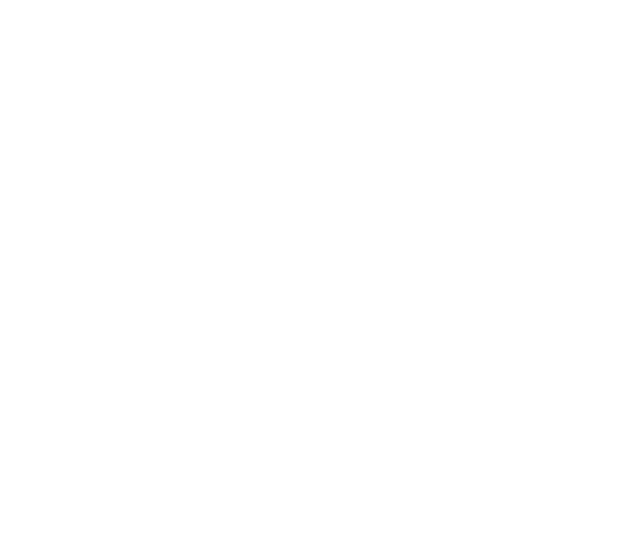
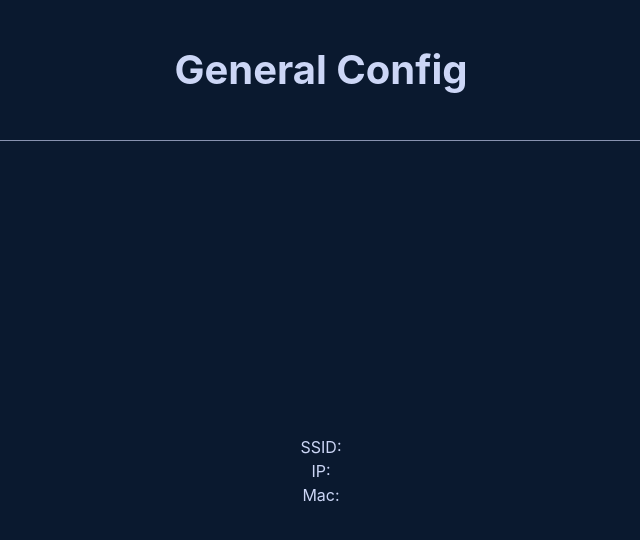
Before and after one commit to cmarioep/SoftAP-EEPROM-Manager, a React (Vite) app in the folder Front end/: page /nodeconfig in a window 1280 px wide. Before the commit this address had no page. Shown: the top 540 px of the page, without its empty margins (319-959 px from the left). Built offline with nearby package versions, Linux system fonts and the light colour scheme.

Commit message:
Feature: NodeConfig and Restart pages, fix: routes

```diff
--- a/Front end/src/components/Button.jsx
+++ b/Front end/src/components/Button.jsx
@@ -1,9 +1,11 @@
+import { Link } from "react-router-dom";
+
 import '../styles/components/Button.scss';
 
 export const Button = ({ label, link }) => {
 
     return (
-        <a className='Button' href={link} rel="noreferrer">{label}</a>
+        <Link className='Button' to={link} rel="noreferrer">{label}</Link>
     )
 
 }
--- /dev/null
+++ b/Front end/src/pages/NodeConfig.jsx
@@ -0,0 +1,22 @@
+
+export const NodeConfig = () => {
+
+
+    return (
+        <div className="app-container abs-100vh ">
+
+            <header className="app-container-title">
+                <h1>General Config</h1>
+            </header>
+
+            <div className="app-container-items border-top">
+                <p>SSID:</p>
+                <p>IP:</p>
+                <p>Mac:</p>
+
+            </div>
+
+        </div>
+    )
+
+}
--- /dev/null
+++ b/Front end/src/pages/Restart.jsx
@@ -0,0 +1,17 @@
+export const Restart = () => {
+
+    return (
+        <div className="app-container abs-100vh ">
+
+            <header className="app-container-title">
+                <h1>ESP Wifi-Mannager</h1>
+            </header>
+
+            <div className="app-container-items border-top">
+                <p>The device will be restart</p>
+            </div>
+
+        </div>
+    )
+
+}
--- a/Front end/src/pages/index.js
+++ b/Front end/src/pages/index.js
@@ -1,2 +1,4 @@
 export * from './Home';
 export * from './WifiConfig';
+export * from './NodeConfig';
+export * from './Restart';
--- a/Front end/src/router/AppRouter.jsx
+++ b/Front end/src/router/AppRouter.jsx
@@ -1,5 +1,6 @@
 import { Route, Routes } from "react-router-dom";
-import { Home, WifiConfig } from '../pages/';
+import { Home, WifiConfig, NodeConfig, Restart } from '../pages/';
+
 
 
 export const AppRouter = () => {
@@ -9,6 +10,8 @@ export const AppRouter = () => {
         <Routes>
             <Route path="/" element={<Home />} />
             <Route path="/wificonfig" element={<WifiConfig />} />
+            <Route path="/nodeconfig" element={<NodeConfig />} />
+            <Route path="/restart" element={<Restart />} />
         </Routes>
 
     )
```
